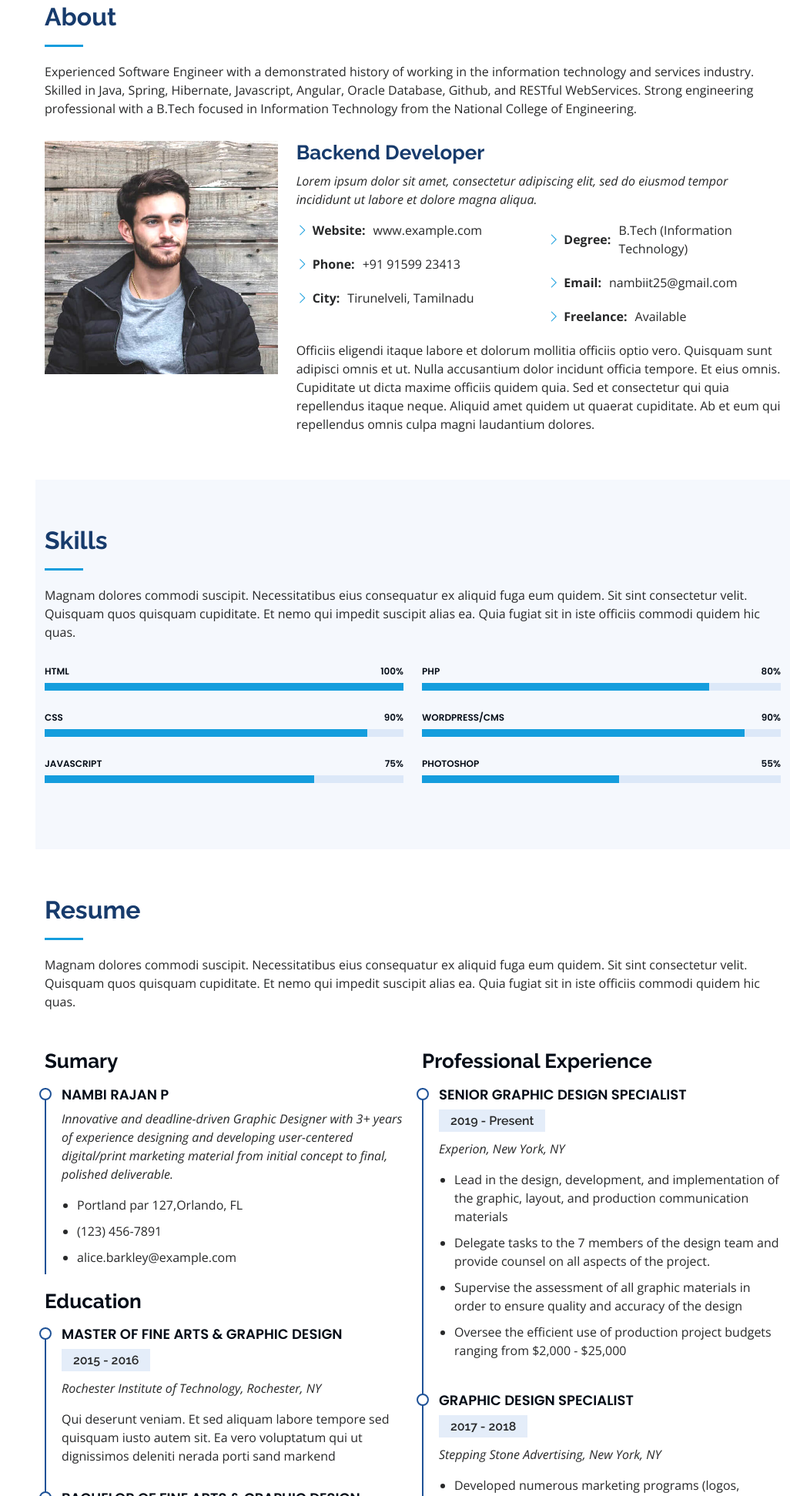
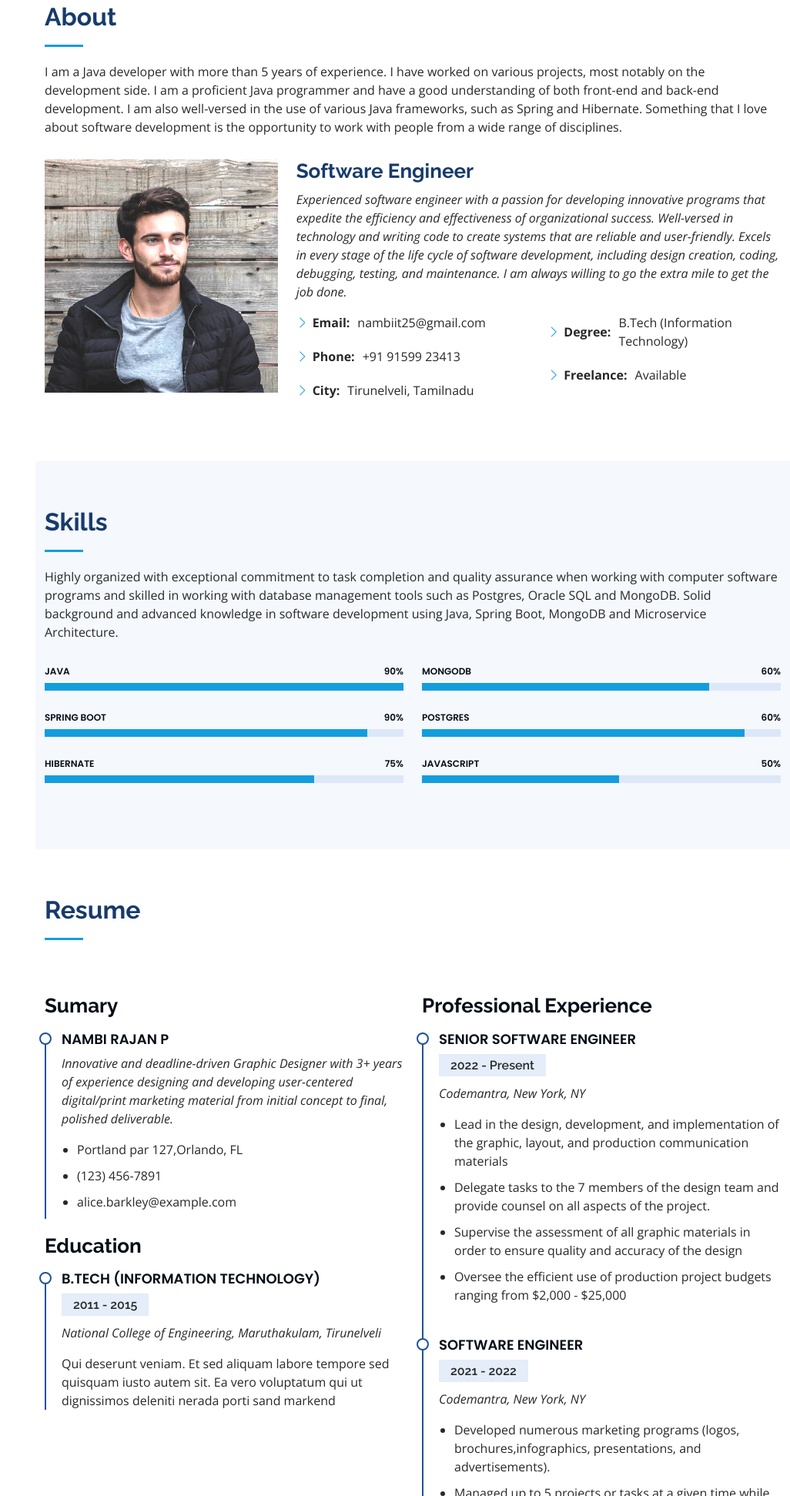
Before and after one commit to nambi1995/portfolio, a plain HTML site: page index.html in a window 1280 px wide. Shown: the part 857-2800 px from the top of the page at 77% size, without its empty margins (254-1280 px from the left). Drawn offline with nearby package versions, Linux system fonts and the light colour scheme.

Commit message:
commited changes

```diff
--- a/index.html
+++ b/index.html
@@ -60,8 +60,8 @@
           <li><a href="#hero" class="nav-link scrollto active"><i class="bx bx-home"></i> <span>Home</span></a></li>
           <li><a href="#about" class="nav-link scrollto"><i class="bx bx-user"></i> <span>About</span></a></li>
           <li><a href="#resume" class="nav-link scrollto"><i class="bx bx-file-blank"></i> <span>Resume</span></a></li>
-          <li><a href="#portfolio" class="nav-link scrollto"><i class="bx bx-book-content"></i> <span>Portfolio</span></a></li>
-          <li><a href="#services" class="nav-link scrollto"><i class="bx bx-server"></i> <span>Services</span></a></li>
+          <!-- <li><a href="#portfolio" class="nav-link scrollto"><i class="bx bx-book-content"></i> <span>Portfolio</span></a></li>
+          <li><a href="#services" class="nav-link scrollto"><i class="bx bx-server"></i> <span>Services</span></a></li> -->
           <li><a href="#contact" class="nav-link scrollto"><i class="bx bx-envelope"></i> <span>Contact</span></a></li>
         </ul>
       </nav><!-- .nav-menu -->
@@ -72,7 +72,7 @@
   <section id="hero" class="d-flex flex-column justify-content-center align-items-center">
     <div class="hero-container" data-aos="fade-in">
       <h1>Nambi Rajan P</h1>
-      <p>I'm a <span class="typed" data-typed-items="Developer"></span></p>
+      <p>I'm a <span class="typed" data-typed-items="Software Engineer"></span></p>
     </div>
   </section><!-- End Hero -->
 
@@ -84,7 +84,13 @@
 
         <div class="section-title">
           <h2>About</h2>
-          <p>Experienced Software Engineer with a demonstrated history of working in the information technology and services industry. Skilled in Java, Spring, Hibernate, Javascript, Angular, Oracle Database, Github, and RESTful WebServices. Strong engineering professional with a B.Tech focused in Information Technology from the National College of Engineering.</p>
+          <p>
+            I am a Java developer with more than 5 years of experience. I have worked on various projects, most notably on the
+            development side. I am a proficient Java programmer and have a good understanding of both front-end and back-end development.
+            I am also well-versed in the use of various Java frameworks, such as Spring and Hibernate.
+            Something that I love about software development is the opportunity to work with people from a wide range of disciplines.
+
+          </p>
         </div>
 
         <div class="row">
@@ -92,16 +98,17 @@
             <img src="assets/img/profile-img.jpg" class="img-fluid" alt="">
           </div>
           <div class="col-lg-8 pt-4 pt-lg-0 content" data-aos="fade-left">
-            <h3>Backend Developer</h3>
+            <h3>Software Engineer</h3>
             <p class="fst-italic">
-              Lorem ipsum dolor sit amet, consectetur adipiscing elit, sed do eiusmod tempor incididunt ut labore et dolore
-              magna aliqua.
+              Experienced software engineer with a passion for developing innovative programs that expedite the efficiency and effectiveness of organizational success. Well-versed in technology and writing code to create systems that are reliable and user-friendly.
+              Excels in every stage of the life cycle of software development, including design creation, coding, debugging, testing, and maintenance. I am always willing to go the extra mile to get the job done.
             </p>
             <div class="row">
               <div class="col-lg-6">
                 <ul>
                   <!-- <li><i class="bi bi-chevron-right"></i> <strong>Birthday:</strong> <span>1 May 1995</span></li> -->
-                  <li><i class="bi bi-chevron-right"></i> <strong>Website:</strong> <span>www.example.com</span></li>
+                  <!-- <li><i class="bi bi-chevron-right"></i> <strong>Website:</strong> <span>www.example.com</span></li> -->
+                  <li><i class="bi bi-chevron-right"></i> <strong>Email:</strong> <span>nambiit25@gmail.com</span></li>
                   <li><i class="bi bi-chevron-right"></i> <strong>Phone:</strong> <span>+91 91599 23413</span></li>
                   <li><i class="bi bi-chevron-right"></i> <strong>City:</strong> <span>Tirunelveli, Tamilnadu</span></li>
                 </ul>
@@ -110,14 +117,13 @@
                 <ul>
                   <!-- <li><i class="bi bi-chevron-right"></i> <strong>Age:</strong> <span>30</span></li> -->
                   <li><i class="bi bi-chevron-right"></i> <strong>Degree:</strong> <span>B.Tech (Information Technology)</span></li>
-                  <li><i class="bi bi-chevron-right"></i> <strong>Email:</strong> <span>nambiit25@gmail.com</span></li>
+
                   <li><i class="bi bi-chevron-right"></i> <strong>Freelance:</strong> <span>Available</span></li>
                 </ul>
               </div>
             </div>
             <p>
-              Officiis eligendi itaque labore et dolorum mollitia officiis optio vero. Quisquam sunt adipisci omnis et ut. Nulla accusantium dolor incidunt officia tempore. Et eius omnis.
-              Cupiditate ut dicta maxime officiis quidem quia. Sed et consectetur qui quia repellendus itaque neque. Aliquid amet quidem ut quaerat cupiditate. Ab et eum qui repellendus omnis culpa magni laudantium dolores.
+              <!-- TETT WEDSF F SDFASD -->
             </p>
           </div>
         </div>
@@ -180,7 +186,11 @@
 
         <div class="section-title">
           <h2>Skills</h2>
-          <p>Magnam dolores commodi suscipit. Necessitatibus eius consequatur ex aliquid fuga eum quidem. Sit sint consectetur velit. Quisquam quos quisquam cupiditate. Et nemo qui impedit suscipit alias ea. Quia fugiat sit in iste officiis commodi quidem hic quas.</p>
+          <p>
+            Highly organized with exceptional commitment to task completion and quality assurance when working with computer software programs and
+            skilled in working with database management tools such as Postgres, Oracle SQL and MongoDB.
+            Solid background and advanced knowledge in software development using Java, Spring Boot, MongoDB and Microservice Architecture.
+          </p>
         </div>
 
         <div class="row skills-content">
@@ -188,46 +198,48 @@
           <div class="col-lg-6" data-aos="fade-up">
 
             <div class="progress">
-              <span class="skill">HTML <i class="val">100%</i></span>
+              <span class="skill">Java <i class="val">90%</i></span>
               <div class="progress-bar-wrap">
                 <div class="progress-bar" role="progressbar" aria-valuenow="100" aria-valuemin="0" aria-valuemax="100"></div>
               </div>
             </div>
 
             <div class="progress">
-              <span class="skill">CSS <i class="val">90%</i></span>
+              <span class="skill">Spring Boot <i class="val">90%</i></span>
               <div class="progress-bar-wrap">
                 <div class="progress-bar" role="progressbar" aria-valuenow="90" aria-valuemin="0" aria-valuemax="100"></div>
               </div>
             </div>
 
             <div class="progress">
-              <span class="skill">JavaScript <i class="val">75%</i></span>
+              <span class="skill">Hibernate <i class="val">75%</i></span>
               <div class="progress-bar-wrap">
                 <div class="progress-bar" role="progressbar" aria-valuenow="75" aria-valuemin="0" aria-valuemax="100"></div>
               </div>
             </div>
+
+
 
           </div>
 
           <div class="col-lg-6" data-aos="fade-up" data-aos-delay="100">
 
             <div class="progress">
-              <span class="skill">PHP <i class="val">80%</i></span>
+              <span class="skill">MongoDB <i class="val">60%</i></span>
               <div class="progress-bar-wrap">
                 <div class="progress-bar" role="progressbar" aria-valuenow="80" aria-valuemin="0" aria-valuemax="100"></div>
               </div>
             </div>
 
             <div class="progress">
-              <span class="skill">WordPress/CMS <i class="val">90%</i></span>
+              <span class="skill">Postgres <i class="val">60%</i></span>
               <div class="progress-bar-wrap">
                 <div class="progress-bar" role="progressbar" aria-valuenow="90" aria-valuemin="0" aria-valuemax="100"></div>
               </div>
             </div>
 
             <div class="progress">
-              <span class="skill">Photoshop <i class="val">55%</i></span>
+              <span class="skill">Javascript <i class="val">50%</i></span>
               <div class="progress-bar-wrap">
                 <div class="progress-bar" role="progressbar" aria-valuenow="55" aria-valuemin="0" aria-valuemax="100"></div>
               </div>
@@ -246,7 +258,9 @@
 
         <div class="section-title">
           <h2>Resume</h2>
-          <p>Magnam dolores commodi suscipit. Necessitatibus eius consequatur ex aliquid fuga eum quidem. Sit sint consectetur velit. Quisquam quos quisquam cupiditate. Et nemo qui impedit suscipit alias ea. Quia fugiat sit in iste officiis commodi quidem hic quas.</p>
+          <p>
+            <!-- fasd  adf adf  -->
+          </p>
         </div>
 
         <div class="row">
@@ -264,24 +278,24 @@
 
             <h3 class="resume-title">Education</h3>
             <div class="resume-item">
-              <h4>Master of Fine Arts &amp; Graphic Design</h4>
-              <h5>2015 - 2016</h5>
-              <p><em>Rochester Institute of Technology, Rochester, NY</em></p>
+              <h4>B.Tech (Information Technology) </h4>
+              <h5>2011 - 2015</h5>
+              <p><em>National College of Engineering, Maruthakulam, Tirunelveli</em></p>
               <p>Qui deserunt veniam. Et sed aliquam labore tempore sed quisquam iusto autem sit. Ea vero voluptatum qui ut dignissimos deleniti nerada porti sand markend</p>
             </div>
-            <div class="resume-item">
+            <!-- <div class="resume-item">
               <h4>Bachelor of Fine Arts &amp; Graphic Design</h4>
               <h5>2010 - 2014</h5>
               <p><em>Rochester Institute of Technology, Rochester, NY</em></p>
               <p>Quia nobis sequi est occaecati aut. Repudiandae et iusto quae reiciendis et quis Eius vel ratione eius unde vitae rerum voluptates asperiores voluptatem Earum molestiae consequatur neque etlon sader mart dila</p>
-            </div>
+            </div> -->
           </div>
           <div class="col-lg-6" data-aos="fade-up" data-aos-delay="100">
             <h3 class="resume-title">Professional Experience</h3>
             <div class="resume-item">
-              <h4>Senior graphic design specialist</h4>
-              <h5>2019 - Present</h5>
-              <p><em>Experion, New York, NY </em></p>
+              <h4>Senior Software Engineer</h4>
+              <h5>2022 - Present</h5>
+              <p><em>Codemantra, New York, NY </em></p>
               <ul>
                 <li>Lead in the design, development, and implementation of the graphic, layout, and production communication materials</li>
                 <li>Delegate tasks to the 7 members of the design team and provide counsel on all aspects of the project. </li>
@@ -290,9 +304,20 @@
               </ul>
             </div>
             <div class="resume-item">
-              <h4>Graphic design specialist</h4>
-              <h5>2017 - 2018</h5>
-              <p><em>Stepping Stone Advertising, New York, NY</em></p>
+              <h4>Software Engineer</h4>
+              <h5>2021 - 2022</h5>
+              <p><em>Codemantra, New York, NY</em></p>
+              <ul>
+                <li>Developed numerous marketing programs (logos, brochures,infographics, presentations, and advertisements).</li>
+                <li>Managed up to 5 projects or tasks at a given time while under pressure</li>
+                <li>Recommended and consulted with clients on the most appropriate graphic design</li>
+                <li>Created 4+ design presentations and proposals a month for clients and account managers</li>
+              </ul>
+            </div>
+            <div class="resume-item">
+              <h4>Associate Software Engineer</h4>
+              <h5>2017 - 2021</h5>
+              <p><em>Sysveda, New York, NY</em></p>
               <ul>
                 <li>Developed numerous marketing programs (logos, brochures,infographics, presentations, and advertisements).</li>
                 <li>Managed up to 5 projects or tasks at a given time while under pressure</li>
@@ -449,7 +474,7 @@
       </div>
     </section> End Services Section -->
 
-    <!-- ======= Testimonials Section ======= -->
+    <!-- ======= Testimonials Section =======
     <section id="testimonials" class="testimonials section-bg">
       <div class="container">
 
@@ -472,7 +497,8 @@
                 <h3>Saul Goodman</h3>
                 <h4>Ceo &amp; Founder</h4>
               </div>
-            </div><!-- End testimonial item -->
+            </div>
+             End testimonial item
 
             <div class="swiper-slide">
               <div class="testimonial-item" data-aos="fade-up" data-aos-delay="100">
@@ -485,7 +511,7 @@
                 <h3>Sara Wilsson</h3>
                 <h4>Designer</h4>
               </div>
-            </div><!-- End testimonial item -->
+            </div> End testimonial item
 
             <div class="swiper-slide">
               <div class="testimonial-item" data-aos="fade-up" data-aos-delay="200">
@@ -498,7 +524,7 @@
                 <h3>Jena Karlis</h3>
                 <h4>Store Owner</h4>
               </div>
-            </div><!-- End testimonial item -->
+            </div> End testimonial item
 
             <div class="swiper-slide">
               <div class="testimonial-item" data-aos="fade-up" data-aos-delay="300">
@@ -511,7 +537,7 @@
                 <h3>Matt Brandon</h3>
                 <h4>Freelancer</h4>
               </div>
-            </div><!-- End testimonial item -->
+            </div>End testimonial item
 
             <div class="swiper-slide">
               <div class="testimonial-item" data-aos="fade-up" data-aos-delay="400">
@@ -524,22 +550,25 @@
                 <h3>John Larson</h3>
                 <h4>Entrepreneur</h4>
               </div>
-            </div><!-- End testimonial item -->
+            </div>
+            End testimonial item
 
           </div>
           <div class="swiper-pagination"></div>
         </div>
 
       </div>
-    </section><!-- End Testimonials Section -->
+    </section> End Testimonials Section -->
 
     <!-- ======= Contact Section ======= -->
-    <section id="contact" class="contact">
+    <section id="contact" class="contact section-bg">
       <div class="container">
 
         <div class="section-title">
           <h2>Contact</h2>
-          <p>Magnam dolores commodi suscipit. Necessitatibus eius consequatur ex aliquid fuga eum quidem. Sit sint consectetur velit. Quisquam quos quisquam cupiditate. Et nemo qui impedit suscipit alias ea. Quia fugiat sit in iste officiis commodi quidem hic quas.</p>
+          <p>
+            Feel free to send me a message if you would like to know more about me. I am always eager to hear from others and expand my network.
+          </p>
         </div>
 
         <div class="row" data-aos="fade-in">
@@ -549,22 +578,26 @@
               <div class="address">
                 <i class="bi bi-geo-alt"></i>
                 <h4>Location:</h4>
-                <p>A108 Adam Street, New York, NY 535022</p>
+                <p>Tirunelveli, Tamilnadu, India</p>
               </div>
 
               <div class="email">
                 <i class="bi bi-envelope"></i>
                 <h4>Email:</h4>
-                <p>info@example.com</p>
+                <p>nambiit25@gmail.com</p>
               </div>
 
               <div class="phone">
                 <i class="bi bi-phone"></i>
                 <h4>Call:</h4>
-                <p>+1 5589 55488 55s</p>
+                <p>+91 91599 23413</p>
               </div>
 
-              <iframe src="https://www.google.com/maps/embed?pb=!1m14!1m8!1m3!1d12097.433213460943!2d-74.0062269!3d40.7101282!3m2!1i1024!2i768!4f13.1!3m3!1m2!1s0x0%3A0xb89d1fe6bc499443!2sDowntown+Conference+Center!5e0!3m2!1smk!2sbg!4v1539943755621" frameborder="0" style="border:0; width: 100%; height: 290px;" allowfullscreen></iframe>
+              <!-- <iframe src="/embed?pb=!1m14!1m8!1m3!1d12097.433213460943!2d-74.0062269!3d40.7101282!3m2!1i1024!2i768!4f13.1!3m3!1m2!1s0x0%3A0xb89d1fe6bc499443!2sDowntown+Conference+Center!5e0!3m2!1smk!2sbg!4v1539943755621" frameborder="0" style="border:0; width: 100%; height: 290px;" allowfullscreen></iframe>
+             -->
+            <!-- <iframe src="https://maps.google.com/maps?q=Eruvadi,%20Tirunelveli,%20Tamilnadu&t=&z=15&ie=UTF8&iwloc=&output=embed" frameborder="0" style="border:0; width: 100%; height: 290px;" allowfullscreen></iframe> -->
+            <iframe src="https://maps.google.com/maps?width=100%25&amp;height=600&amp;hl=en&amp;q=Eruvadi,%20Tirunelveli,%20Tamilnadu+(Home)&amp;t=&amp;z=14&amp;ie=UTF8&amp;iwloc=B&amp;output=embed" frameborder="0" style="border:0; width: 100%; height: 290px;" allowfullscreen></iframe>
+
             </div>
 
           </div>
@@ -609,7 +642,7 @@
   <footer id="footer">
     <div class="container">
       <div class="copyright">
-        &copy; Copyright <strong><span>iPortfolio</span></strong>
+        &copy; Copyright <strong><span>nambirajan</span></strong>
       </div>
       <div class="credits">
         <!-- All the links in the footer should remain intact. -->
```
